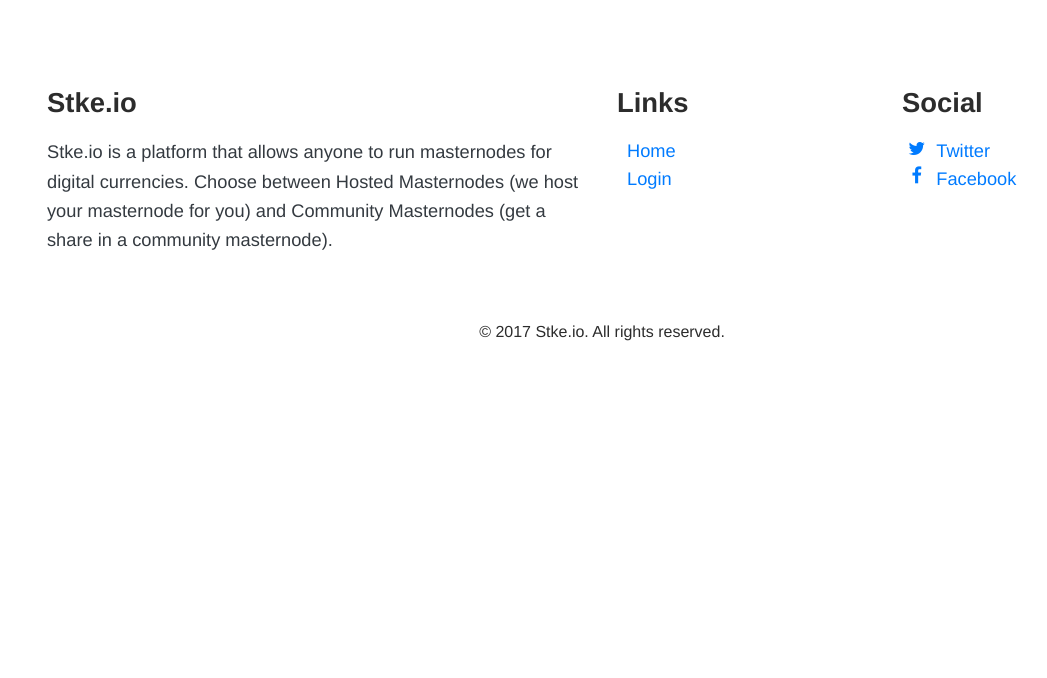
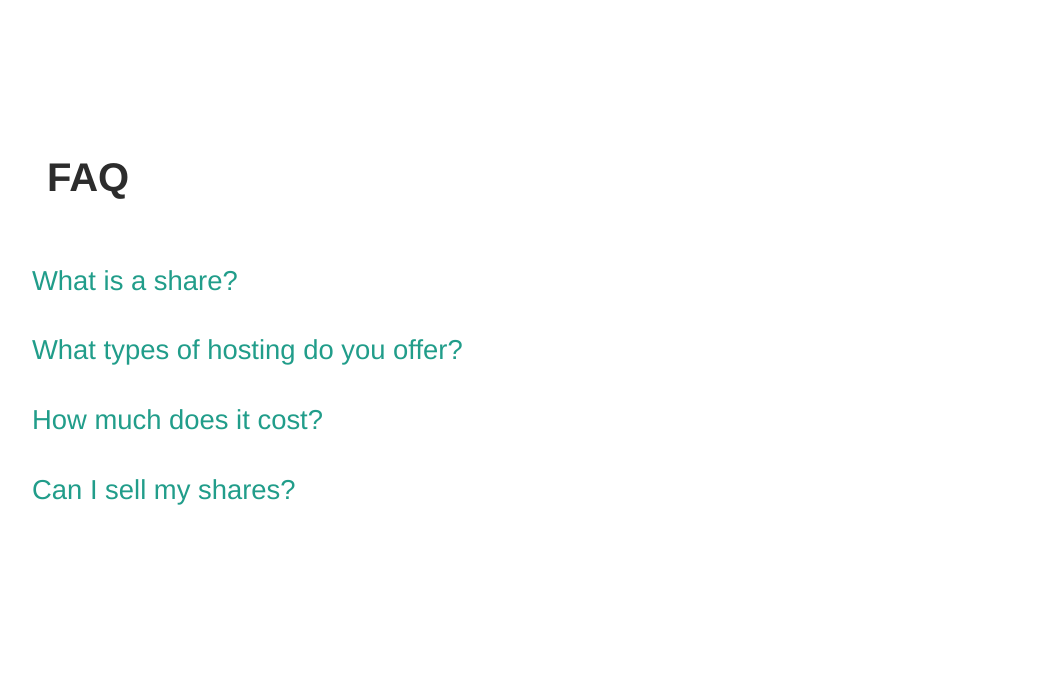
Before and after one commit to dkbay/StkeLanding, a website: page index.html in a window 1280 px wide. Shown: the part 2340-3018 px from the top of the page, without its empty margins (38-1085 px from the left). Before the commit the page ends 2745 px from the top, so only its background shows below. Drawn offline with nearby package versions, Linux system fonts and the light colour scheme; files that its build step writes are made by us from their sources; files whose address does not match are found by name.

Commit message:
Faq (#13)
* Update scss

* Add FAQ to index.html

* Fix indentation

* Remove magical undefined div

* wan sum div

* Update FAQ text & copy year

* Actually include the copy year

```diff
--- a/assets/sass/app.scss
+++ b/assets/sass/app.scss
@@ -46,7 +46,7 @@
 	box-shadow: #6b6b6b 0px 0px 15px 0px;
 }
 
-#about::before, #features::before, #about::after, #features::after, footer::before{
+#about::before, #features::before, #FAQ::before, #about::after, #features::after,#FAQ::after, footer::before{
     background: inherit;
     content: '';
     display: block;
@@ -57,13 +57,13 @@
     z-index: 1;
 }
 
-#about::before, #features::before, footer::before{
+#about::before, #features::before, #FAQ::before,  footer::before{
     top: 0;
     transform: skewY(-4deg);
     transform-origin: 0 0;
 }
 
-#about::after{
+#about::after, #FAQ::after {
     top: 0;
     transform: skewY(-4deg);
     transform-origin: 100% 0;
@@ -73,8 +73,12 @@
     background-color: white;
 }
 
-#about{
+#about, footer{
 	background-color:whitesmoke;
+}
+
+#FAQ{
+    margin: 100px 0;
 }
 
 .btn-default{
@@ -91,11 +95,16 @@
 }
 
 a{
+	color:#219d8a;
+}
+
+a:hover, a:focus{
 	color:#007bff;
+	text-decoration: none;
 }
 
 footer {
-	margin-bottom: 60px;
+	padding-bottom: 60px;
 
 	ul li {
 		font-size: 1.14em;
--- a/index.html
+++ b/index.html
@@ -129,6 +129,75 @@
 					</div>
 				</div>
 			</section>
+
+			<section id="FAQ">
+
+				<div class="container">
+					<h2 class="title">FAQ</h2>
+					<div class="row">
+						<div class="panel-group" id="accordion">
+							<div class="panel panel-default">
+								<div class="panel-heading">
+									<h4 class="panel-title">
+										<a data-toggle="collapse" data-parent="#accordion" href="#collapse1">
+											What is a share?
+										</a>
+									</h4>
+								</div>
+								<div id="collapse1" class="panel-collapse collapse in">
+									<div class="panel-body">
+										In a masternode, 1 share is the equivalent of 1 coin. This is used to calculate how much of the reward each masternode investor should be given.<br />
+										E.g. ION masternodes, which require 20,000 coins, will have 20,000 shares. If you have 10,000 shares in this masternode, you will receive 50% of the rewards.
+									</div>
+								</div>
+							</div>
+							<div class="panel panel-default">
+								<div class="panel-heading">
+									<h4 class="panel-title">
+										<a data-toggle="collapse" data-parent="#accordion" href="#collapse2">
+											What types of hosting do you offer?
+										</a>
+									</h4>
+								</div>
+								<div id="collapse2" class="panel-collapse collapse">
+									<div class="panel-body">
+										We offer hosted/managed masternodes for individuals with enough coins for an entire masternode. In addition to that, we offer shared masternodes, sometimes referred as pooled masternodes. This allows individuals to take part in a masternode with a minimum investment of only 1 coin, instead of requiring the full collateral amount.
+									</div>
+								</div>
+							</div>
+							<div class="panel panel-default">
+								<div class="panel-heading">
+									<h4 class="panel-title">
+										<a data-toggle="collapse" data-parent="#accordion" href="#collapse3">
+											How much does it cost?
+										</a>
+									</h4>
+								</div>
+								<div id="collapse3" class="panel-collapse collapse">
+									<div class="panel-body">
+										Hosted masternodes have a flat $7.99/month hosting fee.<br />
+										Shared masternodes share the costs with everyone invested in the masternode. The fees on an entire shared masternode is $6.5/month plus a 5% fee on all stake rewards.
+									</div>
+								</div>
+							</div>
+							<div class="panel panel-default">
+								<div class="panel-heading">
+									<h4 class="panel-title">
+										<a data-toggle="collapse" data-parent="#accordion" href="#collapse4">
+											Can I sell my shares?
+										</a>
+									</h4>
+								</div>
+								<div id="collapse4" class="panel-collapse collapse">
+									<div class="panel-body">
+										Shares can be bought and sold between users through the marketplace on our platform. Currently, there are no fees for transactions through our marketplace.
+									</div>
+								</div>
+							</div>
+						</div>
+					</div>
+				</div>
+			</section>
 		</main>
 
 		<footer>
@@ -165,7 +234,7 @@
 						</ul>
 					</div>
 				</div>
-				<p class="text-center">&copy; 2017 Stke.io. All rights reserved.</p>
+				<p class="text-center">&copy; 2018 Stke.io. All rights reserved.</p>
 			</div>
 		</footer>
 
```
